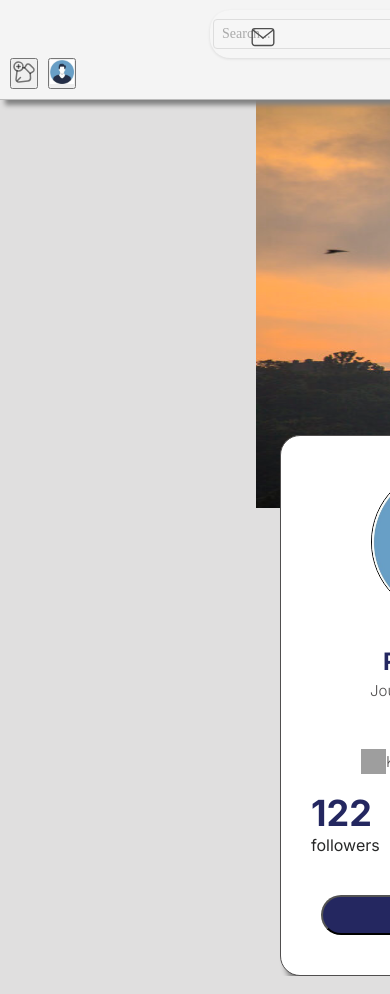
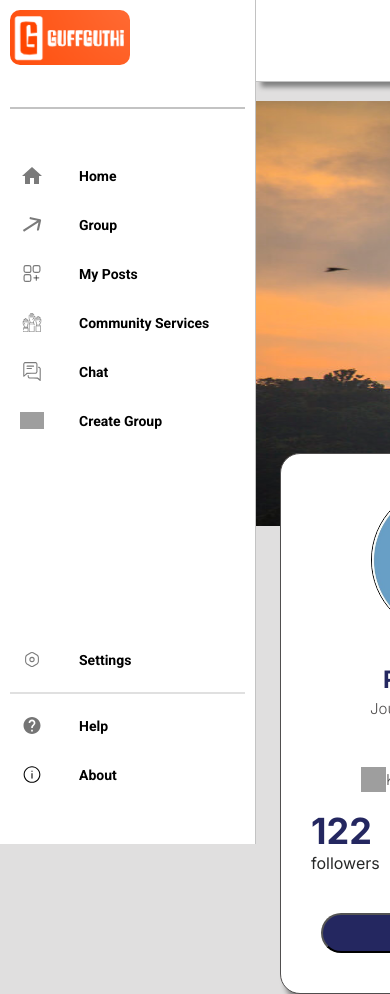
Before and after one commit to rezenn/GuffGuthi, a React (Vite) app in the folder GuffGuthi/: page /viewProfilePage in a window 390 px wide. Shown: the top 994 px of the page. Built offline with nearby package versions, Linux system fonts and the light colour scheme; grey boxes are pictures that could not be loaded; a web font is replaced by a local one.

Commit message:
Make responsve

```diff
--- a/GuffGuthi/src/components/navbar/Navbar.jsx
+++ b/GuffGuthi/src/components/navbar/Navbar.jsx
@@ -1,80 +1,148 @@
-import React, { useState } from "react";
-import "./navbar.css"; // Include styles
+import React from "react";
+import "./navbar.css";
 import { useNavigate } from "react-router-dom";
 
 const Navbar = ({ activePage, setActivePage }) => {
   const navigate = useNavigate();
-  const [sidebarOpen, setSidebarOpen] = useState(false); // Sidebar state
 
   const handleNavigation = (page) => {
-    setActivePage(page);
-    navigate(`/${page}`);
-  };
-
-  const toggleSidebar = () => {
-    setSidebarOpen(!sidebarOpen);
+    setActivePage(page); // Update active page state
+    navigate(`/${page}`); // Navigate to the route
   };
 
   return (
     <>
-      {/* Search Bar */}
+
       <div className="search-container">
         <div className="search-bar">
-          {/* Search Input and Search Button */}
+          <button
+            id="searchButton"
+            className={activePage === "search" ? "active" : ""}
+            onClick={() => handleNavigation("search")}
+          >
+            <img src="./src/assets/search.svg" alt="search Icon" className="search_icon"/>
+          </button>
+
           <input type="text" className="search-input" placeholder="Search..." />
-          <button className="search-button">
-            <img src="./src/assets/search.svg" alt="Search Icon" />
+
+          <button className="notification-button">
+            <img src="./src/assets/notification.svg" alt="notification Icon" className="notification_icon"/>
+            Notification
           </button>
-        </div>
-        {/* Icons Inside Search Bar */}
-        <div className="search-icons">
-          <button className="icon-button notification-button">
-            <img src="./src/assets/notification.svg" alt="Notification Icon" />
-          </button>
+
           <button
-            className={`icon-button post-button ${activePage === "createPost" ? "active" : ""}`}
+            id="post-button"
+            className={activePage === "createPost" ? "active" : ""}
             onClick={() => handleNavigation("createPost")}
           >
-            <img src="./src/assets/s_post.svg" alt="Post Icon" />
+            <img src="./src/assets/s_post.svg" alt="post Icon" className="Post_icon" />
+            Post
           </button>
+
           <button
-            className={`icon-button profile-button ${activePage === "viewProfilePage" ? "active" : ""}`}
+        id="profile"
+        className={activePage === "viewProfilePage" ? "active" : ""}
         onClick={() => handleNavigation("viewProfilePage")}
       >
-            <img src="./src/assets/profile.jpg" alt="Profile" />
+        <img src="./src/assets/profile.jpg" alt="profile" className="profile" />
       </button>
         </div>
       </div>
+ //sidebar code starts//
+      <div className="navbar">
+        <div className="navbar-logo">
+          <img src="./src/assets/logo.png" alt="Logo" />
+        </div>
 
-      {/* Sidebar */}
-      <div className={`sidebar ${sidebarOpen ? "open" : ""}`}>
-        <button className="toggle-button" onClick={toggleSidebar}>
-          <img src="./src/assets/hamburger.svg" alt="Menu Icon" />
-        </button>
-        <div className="sidebar-content">
+        <div className="navbar-Line">
+          <hr></hr>
+        </div>
+
         <button
-            className={`sidebar-item ${activePage === "home" ? "active" : ""}`}
+          id="homeButton"
+          className={activePage === "home" ? "active" : ""}
           onClick={() => handleNavigation("home")}
         >
-            <img src="./src/assets/homebutton1.svg" alt="Home Icon" />
+          <img src="./src/assets/homebutton1.svg" alt="Home Icon" className="icon" />
           Home
         </button>
+
         <button
-            className={`sidebar-item ${activePage === "group" ? "active" : ""}`}
+          id="popularButton"
+          className={activePage === "group" ? "active" : ""}
           onClick={() => handleNavigation("group")}
         >
-            <img src="./src/assets/popularbutton.svg" alt="Group Icon" />
+          <img src="./src/assets/popularbutton.svg" alt="Group Icon" className="Popular_icon" />
           Group
         </button>
+
         <button
-            className={`sidebar-item ${activePage === "my-posts" ? "active" : ""}`}
+          id="myPostsButton"
+          className={activePage === "my-posts" ? "active" : ""}
           onClick={() => handleNavigation("my-posts")}
         >
-            <img src="./src/assets/myPost.svg" alt="My Posts Icon" />
+          <img src="./src/assets/myPost.svg" alt="my post Icon" className="MyPost_icon" />
           My Posts
         </button>
-          {/* Add more sidebar items as needed */}
+
+        <button
+          id="requestsButton"
+          className={activePage === "communityServices" ? "active" : ""}
+          onClick={() => handleNavigation("communityServices")}
+        >
+          <img src="./src/assets/request.svg" alt="request Icon" className="request_icon" />
+          Community Services
+        </button>
+
+        <button
+          id="chatButton"
+          className={activePage === "chat" ? "active" : ""}
+          onClick={() => handleNavigation("chat")}
+        >
+          <img src="./src/assets/chats.svg" alt="chats Icon" className="chat_icon" />
+          Chat
+        </button>
+
+        <button
+          id="createGroupButton"
+          className={activePage === "createGroup" ? "active" : ""}
+          onClick={() => handleNavigation("createGroup")}
+
+        >
+          <img src="./src/assets/group.svg" alt="group Icon" className="group_icon" />
+          Create Group
+        </button>
+
+        <button
+          id="settingsButton"
+          className={activePage === "settings" ? "active" : ""}
+          onClick={() => handleNavigation("settings")}
+        >
+          <img src="./src/assets/settings.svg" alt="setting Icon" className="settings_icon" />
+          Settings
+        </button>
+
+        <div className="settingANDhelp-Line">
+          <hr></hr>
         </div>
+
+        <button
+          id="helpButton"
+          className={activePage === "help" ? "active" : ""}
+          onClick={() => handleNavigation("help")}
+        >
+          <img src="./src/assets/help.svg" alt="help Icon" className="help_icon" />
+          Help
+        </button>
+
+        <button
+          id="aboutButton"
+          className={activePage === "about" ? "active" : ""}
+          onClick={() => handleNavigation("about")}
+        >
+          <img src="./src/assets/about.svg" alt="about Icon" className="about_icon" />
+          About
+        </button>
       </div>
     </>
   );
--- a/GuffGuthi/src/components/navbar/navbar.css
+++ b/GuffGuthi/src/components/navbar/navbar.css
@@ -567,157 +567,3 @@ body {
 
 
 }
-/* Mobile screen adjustments */
-@media (max-width: 768px) {
-  .search-container {
-    width: 100%;
-    margin-left: 0;
-    margin-right: 0;
-    position: fixed;
-    top: 0;
-    left: 0;
-    height: auto;
-    padding: 10px;
-  }
-
-  .hamburger-menu {
-    display: block;
-    cursor: pointer;
-    padding: 10px;
-  }
-
-  .menu-icon {
-    width: 24px;
-    height: 24px;
-  }
-
-  .search-bar {
-    display: flex;
-    align-items: center;
-    justify-content: space-between;
-    width: 100%;
-    padding: 0;
-  }
-
-  .right-elements {
-    display: flex;
-    align-items: center;
-    gap: 10px;
-  }
-
-  .notification-button,
-  #post-button,
-  #profile {
-    padding: 0;
-  }
-
-  .navbar {
-    width: 200px;
-    height: 100vh;
-    position: fixed;
-    top: 0;
-    left: -200px;
-    background-color: white;
-    transition: transform 0.3s ease-in-out;
-    z-index: 1000;
-  }
-
-  .navbar.visible {
-    transform: translateX(200px);
-  }
-}
-/* Basic Styles */
-body {
-  margin: 0;
-  font-family: Arial, sans-serif;
-}
-
-.search-container {
-  display: flex;
-  justify-content: space-between;
-  align-items: center;
-  padding: 10px;
-  background-color: #f4f4f4;
-}
-
-.search-bar {
-  display: flex;
-  align-items: center;
-  gap: 10px;
-}
-
-.search-input {
-  padding: 8px;
-  border: 1px solid #ddd;
-  border-radius: 4px;
-  flex-grow: 1;
-}
-
-.search-button img {
-  width: 20px;
-}
-
-.search-icons {
-  display: flex;
-  gap: 15px;
-}
-
-.icon-button img {
-  width: 24px;
-  height: 24px;
-}
-
-/* Sidebar Styles */
-.sidebar {
-  position: fixed;
-  top: 0;
-  left: -250px; /* Hidden by default */
-  width: 250px;
-  height: 100%;
-  background-color: #333;
-  color: white;
-  transition: left 0.3s ease;
-}
-
-.sidebar.open {
-  left: 0; /* Visible when open */
-}
-
-.sidebar-content {
-  display: flex;
-  flex-direction: column;
-  padding: 15px;
-}
-
-.sidebar-item {
-  margin-bottom: 15px;
-  color: white;
-  display: flex;
-  align-items: center;
-  gap: 10px;
-}
-
-.sidebar-item img {
-  width: 20px;
-}
-
-.toggle-button img {
-  width: 24px;
-  cursor: pointer;
-  position: absolute;
-  top: 10px;
-  left: 10px;
-}
-
-/* Responsive Adjustments */
-@media screen and (max-width: 768px) {
-  .search-container {
-    flex-direction: column;
-    align-items: flex-start;
-  }
-
-  .search-icons {
-    justify-content: flex-start;
-    gap: 10px;
-  }
-}
```
Also changed, not shown: GuffGuthi/src/assets/hamburger.svg (deleted). Lines whose indentation alone changed are shown as unchanged.
